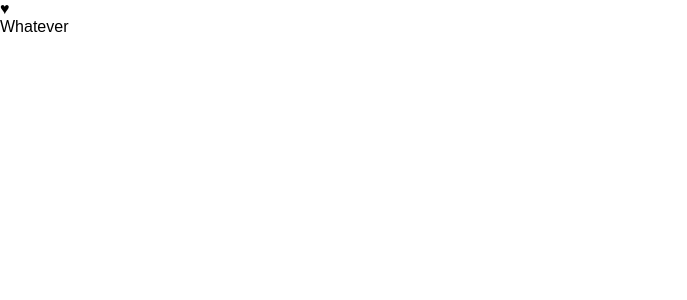
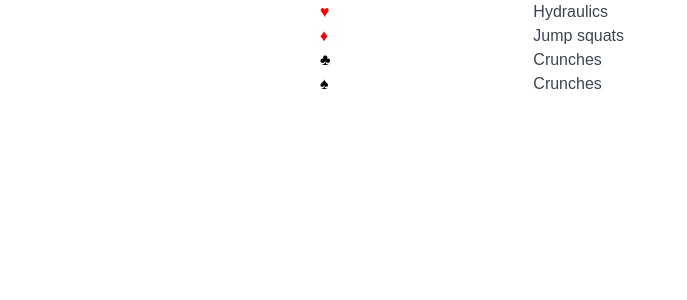
Before and after one commit to aaronbieber/deck-workout, a React (Create React App) app: page /1 in a window 1280 px wide. Shown: the top 300 px of the page, without its empty margins (0-687 px from the left). Built offline with nearby package versions, Linux system fonts and the light colour scheme.

Commit message:
WIP: four cards displaying w/router

```diff
--- a/package.json
+++ b/package.json
@@ -6,6 +6,7 @@
     "react": "^16.3.2",
     "react-dom": "^16.3.2",
     "react-redux": "^5.0.7",
+    "react-router-dom": "^4.2.2",
     "react-scripts": "1.1.4",
     "redux": "^4.0.0"
   },
--- a/public/index.html
+++ b/public/index.html
@@ -10,6 +10,7 @@
     -->
     <link rel="manifest" href="%PUBLIC_URL%/manifest.json">
     <link rel="shortcut icon" href="%PUBLIC_URL%/favicon.ico">
+    <link rel="stylesheet" href="https://unpkg.com/spectre.css/dist/spectre.min.css">
     <!--
          Notice the use of %PUBLIC_URL% in the tags above.
          It will be replaced with the URL of the `public` folder during the build.
@@ -25,7 +26,7 @@
     <noscript>
       You need to enable JavaScript to run this app.
     </noscript>
-    <div id="root"></div>
+    <div id="root" class="container"></div>
     <!--
       This HTML file is a template.
       If you open it directly in the browser, you will see an empty page.
--- a/src/App.js
+++ b/src/App.js
@@ -1,13 +1,6 @@
 import React, { Component } from 'react';
 import DeckWorkout from './components/DeckWorkout';
-import { createStore, combineReducers } from 'redux';
-import * as reducers from './reducers';
 import './App.css';
-
-var reducer = combineReducers(reducers);
-var store = createStore(
-    reducer
-);
 
 class App extends Component {
   render() {
--- a/src/components/Card.js
+++ b/src/components/Card.js
@@ -23,12 +23,14 @@ export default class Card extends Component {
 
         var suitSymbol = suitSymbols[this.props.suit]["symbol"];
         var suitColor  = suitSymbols[this.props.suit]["color"];
-        var suitClass  = "suit-" + suitColor;
+        var suitClass  = "col-2 suit-" + suitColor;
 
         return (
-            <div>
+            <div className="columns">
+              <div className="col-3" />
               <div className={ suitClass }>{ suitSymbol }</div>
-              <div>{ this.props.exercise }</div>
+              <div className="col-4">{ this.props.exercise }</div>
+              <div className="col-3" />
             </div>
         );
     }
--- a/src/components/DeckWorkout.js
+++ b/src/components/DeckWorkout.js
@@ -1,10 +1,24 @@
 import React, { Component } from 'react';
 import Card from './Card';
+import data from '../data/exercises';
 
 export default class DeckWorkout extends Component {
     render() {
+        var suits = ["hearts", "diamonds", "clubs", "spades"];
+        var exercises = {
+            "hearts": data["upper"][Math.floor(Math.random() * data["upper"].length)],
+            "diamonds": data["lower"][Math.floor(Math.random() * data["lower"].length)],
+            "clubs": data["core"][Math.floor(Math.random() * data["core"].length)],
+            "spades": data["core"][Math.floor(Math.random() * data["core"].length)]
+        };
+
         return (
-            <Card suit="hearts" exercise="Whatever" />
+            <div>
+              {suits.map(suit => {
+                  var e = exercises[suit];
+                  return <Card suit={ suit } exercise={ e }/>
+              })}
+            </div>
         );
     }
 }
--- a/src/components/Root.js
+++ b/src/components/Root.js
@@ -1,18 +1,18 @@
 import React from 'react';
 import { Provider } from 'react-redux';
 import { BrowserRouter as Router, Route } from 'react-router-dom';
-import App from '../App';
+import DeckWorkout from './DeckWorkout';
 
 const Root = ({ store }) => (
     <Provider store={store}>
       <Router>
-        <Route path="/:filter?" component={App} />
+        <Route path="/:filter?" component={DeckWorkout} />
       </Router>
     </Provider>
 );
 
-Root.propTypes = {
-    store: PropTypes.object.isRequired
-};
+// Root.propTypes = {
+//     store: PropTypes.object.isRequired
+// };
 
 export default Root;
--- /dev/null
+++ b/src/data/exercises.json
@@ -0,0 +1,32 @@
+{
+    "upper": [
+        "Hydraulics",
+        "Star push-ups",
+        "Pike push-ups",
+        "Push-ups",
+        "Military push-ups"
+    ],
+
+    "lower": [
+        "Box jumps",
+        "Air squats",
+        "Jump squats",
+        "Prisoner squats",
+        "Side lunges",
+        "Lunges",
+        "Bear squats",
+        "Speed squats"
+    ],
+
+    "core": [
+        "Reverse crunches",
+        "Bicycle crunches",
+        "Scissor kicks",
+        "Heel touches",
+        "Toe touches",
+        "Sit-ups",
+        "Crunches",
+        "Russian twists",
+        "Mountain climbers"
+    ]
+}
--- a/src/index.css
+++ b/src/index.css
@@ -3,3 +3,11 @@ body {
   padding: 0;
   font-family: sans-serif;
 }
+
+.suit-red {
+    color: red;
+}
+
+.suit-black {
+    color: black;
+}
--- a/src/index.js
+++ b/src/index.js
@@ -1,8 +1,14 @@
 import React from 'react';
-import ReactDOM from 'react-dom';
+import { render } from 'react-dom';
 import './index.css';
-import App from './App';
+import Root from './components/Root';
 import registerServiceWorker from './registerServiceWorker';
 
-ReactDOM.render(<App />, document.getElementById('root'));
+import { createStore, combineReducers } from 'redux';
+import * as reducers from './reducers';
+
+var reducer = combineReducers(reducers);
+var store = createStore(reducer);
+
+render(<Root store={ store } />, document.getElementById('root'));
 registerServiceWorker();
```
Also changed, not shown: 1 other file (tests, documents, lock files or other folders). Lines whose indentation alone changed are shown as unchanged.
